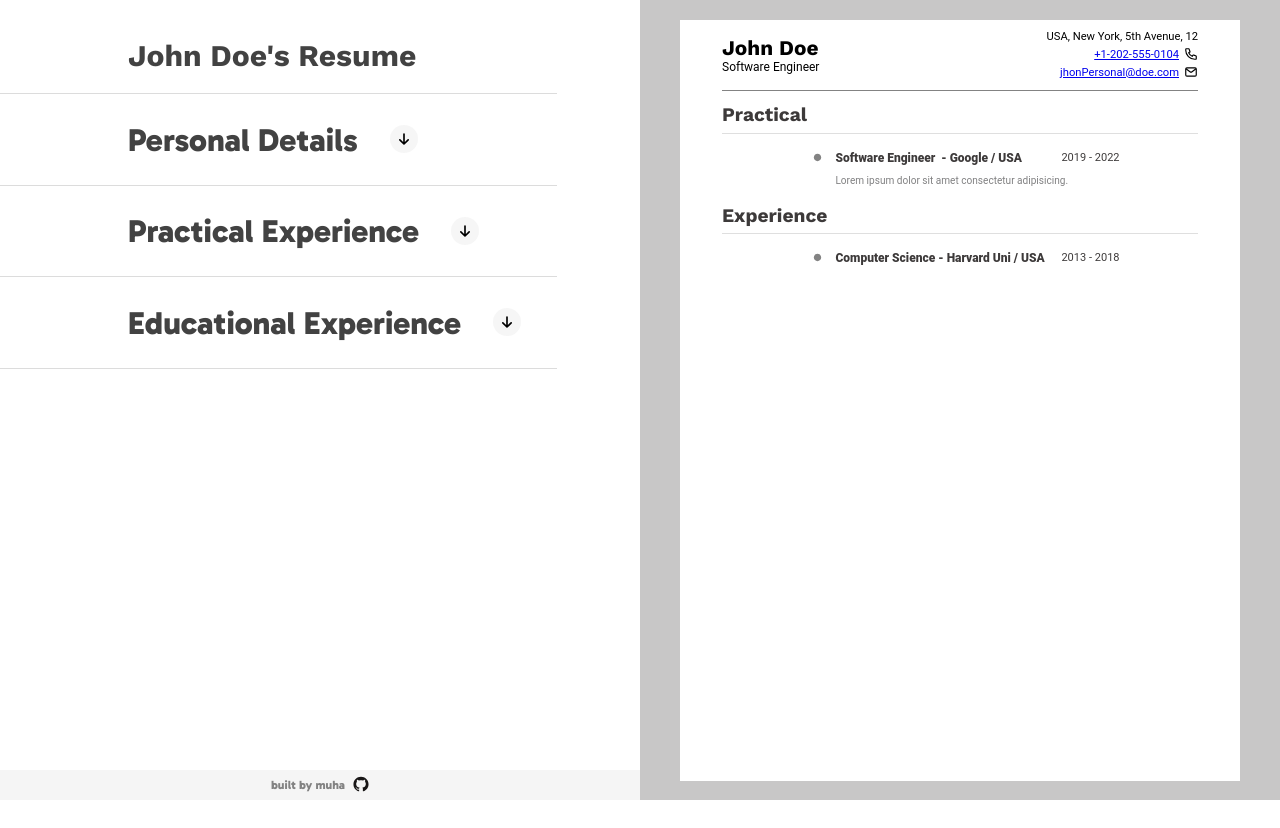
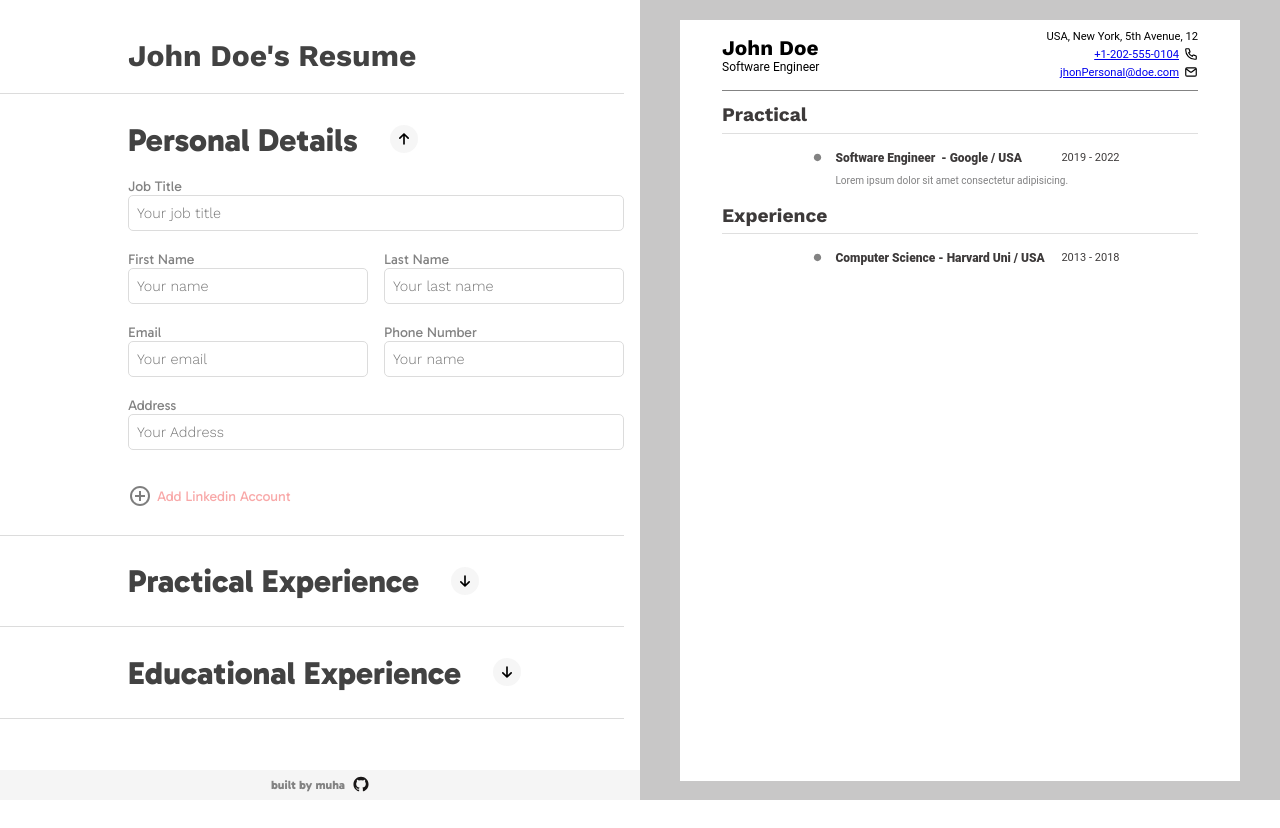
Before and after one commit to nmcev/odin-CV-Application, a React (Vite) app: page / in a window 1280 px wide. Built offline with nearby package versions, Linux system fonts and the light colour scheme.

Commit message:
feat: set a section is opened as default

```diff
--- a/src/components/left-section/SectionLeft.jsx
+++ b/src/components/left-section/SectionLeft.jsx
@@ -24,7 +24,7 @@ export function SectionLeft({
     updatePracticalData,
     toggleLinkedin, setToggleLinkedin,
 }) {
-    const [isPersonalOpen, setIsPersonalOpen] = useState(false);
+    const [isPersonalOpen, setIsPersonalOpen] = useState(true);
     const [isOpen, setIsOpen] = useState(false);
     const [isPracticalExpOpen, setIsPracticalExpOpen] = useState(false);
     const [selectedEduCardIds, setSelectedEduCardIds] = useState([]);
```
